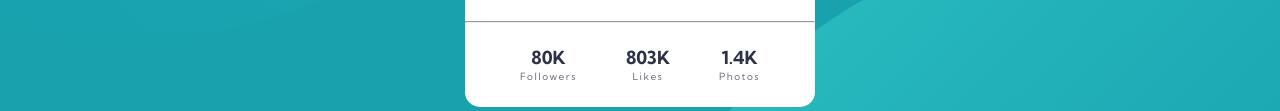
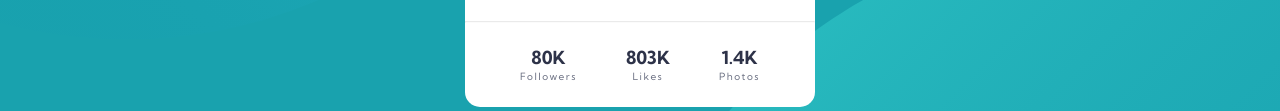
Before and after one commit to Chanawin-kmpn/profile-card-component, a plain HTML site: page index.html in a window 1280 px wide. Shown: the part 480-591 px from the top of the page. Drawn offline with Linux system fonts and the light colour scheme.

Commit message:
Update style.css
Add hr selector and set opacity property to 0.2

```diff
--- a/style.css
+++ b/style.css
@@ -115,6 +115,10 @@ main {
 
 /* Profile detail section */
 
+hr {
+    opacity: 0.2;
+}
+
 /* Profile social detail section */
 .profile-social {
     display: flex;
```
